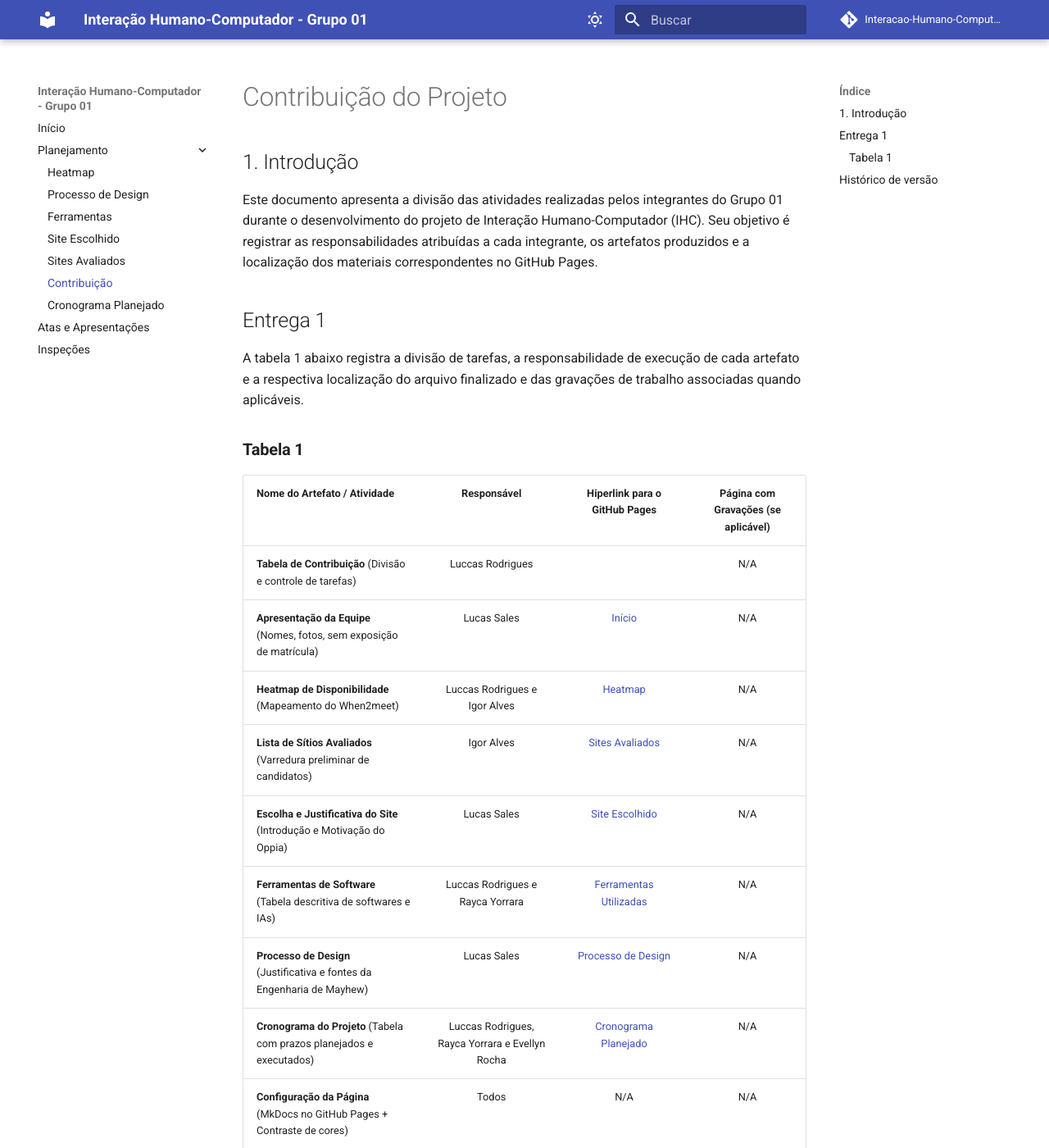
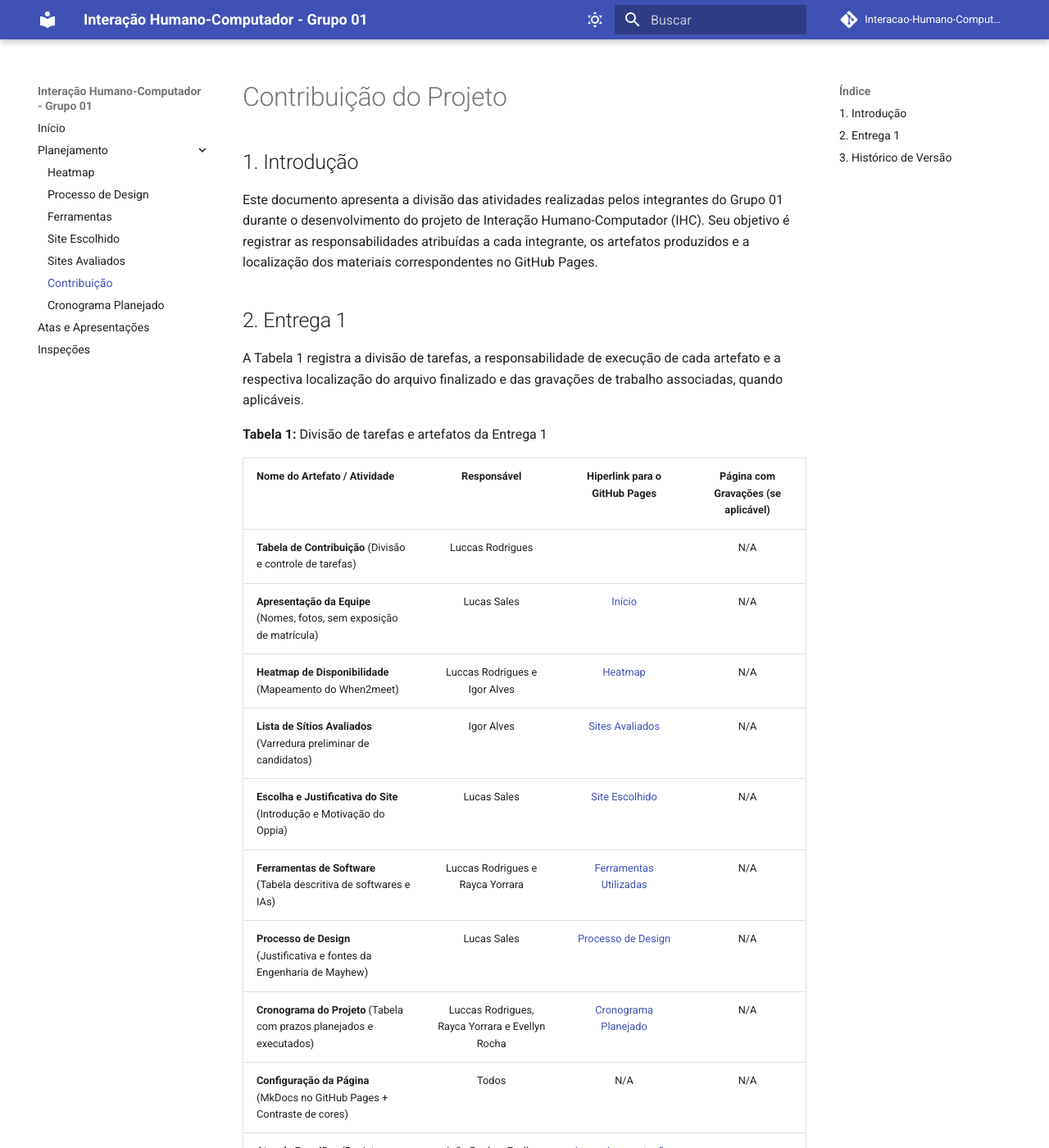
Before and after one commit to Interacao-Humano-Computador/2026.2-Grupo01, an MkDocs documentation site: the page built from docs/planejamento/cronograma/contribuicao.md, in a window 1280 px wide and 1400 px high. Shown: the whole window at 82% size. Built offline with MkDocs 1.6.1 and Material for MkDocs 9.7.7, drawn with Linux system fonts in a browser that asks for light colours; comment, search, counter and statistics services are not loaded; some of the changed lines change nothing that is shown; some of the changed text lies outside the part shown.

Commit message:
Revise contribution document structure and content
Updated the contribution document to reflect changes in structure and content, including a new version history section.

```diff
--- a/docs/planejamento/cronograma/contribuicao.md
+++ b/docs/planejamento/cronograma/contribuicao.md
@@ -3,11 +3,11 @@
 
 Este documento apresenta a divisão das atividades realizadas pelos integrantes do Grupo 01 durante o desenvolvimento do projeto de Interação Humano-Computador (IHC). Seu objetivo é registrar as responsabilidades atribuídas a cada integrante, os artefatos produzidos e a localização dos materiais correspondentes no GitHub Pages.
 
-## Entrega 1
+## 2. Entrega 1
 
-A tabela 1 abaixo registra a divisão de tarefas, a responsabilidade de execução de cada artefato e a respectiva localização do arquivo finalizado e das gravações de trabalho associadas quando aplicáveis.
+A Tabela 1 registra a divisão de tarefas, a responsabilidade de execução de cada artefato e a respectiva localização do arquivo finalizado e das gravações de trabalho associadas, quando aplicáveis.
 
-### **Tabela 1**
+<p><strong>Tabela 1:</strong> Divisão de tarefas e artefatos da Entrega 1</p>
 
 | Nome do Artefato / Atividade | Responsável | Hiperlink para o GitHub Pages | Página com Gravações (se aplicável) |
 | :--- | :---: | :---: | :---: |
@@ -23,16 +23,12 @@
 | **Atas de Reuniões** (Registro formal e gravação das reuniões síncronas) | João Paulo e Evellyn Rocha | [Atas e Apresentações](https://interacao-humano-computador.github.io/2026.2-Grupo01/atas/reunioes/) | |
 | **Seção de Agradecimentos** (Declaração de uso de IA nos termos da SBC) | Luccas Rodrigues | [Declaração de Uso de IA Generativa](https://interacao-humano-computador.github.io/2026.2-Grupo01/planejamento/ferramentas/#declaracao-de-uso-de-ia-generativa) | N/A |
 | **Vídeo de Apresentação da Entrega 1** (Gravação e upload no YouTube) | Todos | [Gravação da Apresentação da Entrega 1](https://interacao-humano-computador.github.io/2026.2-Grupo01/atas/reunioes/#2-gravacao-da-apresentacao-da-etapa-1) | |
-<!--
-| **Item de Conteúdo Individual - Integrante 1** (Teoria da disciplina) | | | N/A |
-| **Item de Conteúdo Individual - Integrante 2** (Teoria da disciplina) | | | N/A |
-| **Item de Conteúdo Individual - Integrante 3** (Teoria da disciplina) | | | N/A |
-| **Item de Conteúdo Individual - Integrante 4** (Teoria da disciplina) | | | N/A |
-| **Item de Conteúdo Individual - Integrante 5** (Teoria da disciplina) | | | N/A |
-| **Item de Conteúdo Individual - Integrante 6** (Teoria da disciplina) | | | N/A |
--->
-## Histórico de versão
+
+<p><em>Fonte: Autores (2026).</em></p>
+
+## 3. Histórico de Versão
 
 | Versão | Data       | Descrição                  | Autor(es)        | Revisor(es)      |
 | ------ | ---------- | -------------------------- | ---------------- | ---------------- |
 | `1.0`  | 06/09/2026 | Criação da página          | Luccas Rodrigues |                  |
+| `2.0`  | 17/09/2026 | Criação da página          | João Paulo |                  |
```
